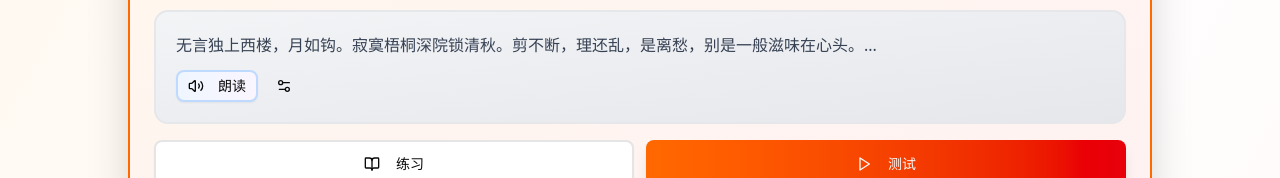
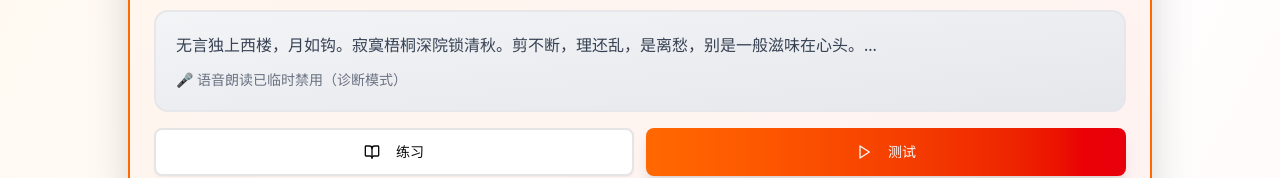
Before and after one commit to penliming0895/poetry-learning-app, a Next.js app: page /daily in a window 1280 px wide. Shown: the part 580-758 px from the top of the page. Built offline with nearby package versions, Linux system fonts and the light colour scheme.

Commit message:
fix: 禁用 VoicePlayer 组件以诊断移动端崩溃问题

```diff
--- a/src/app/daily/page.tsx
+++ b/src/app/daily/page.tsx
@@ -206,8 +206,10 @@
                       <p className="text-base text-gray-700 dark:text-gray-300 leading-relaxed mb-3">
                         {poem.content.substring(0, 50)}...
                       </p>
-                      <div>
-                        <VoicePlayer text={poem.content} />
+                      {/* 临时禁用 VoicePlayer 以诊断问题 */}
+                      {/* <VoicePlayer text={poem.content} /> */}
+                      <div className="text-gray-500 text-sm">
+                        🎤 语音朗读已临时禁用（诊断模式）
                       </div>
                     </div>
 
--- a/src/app/practice/page.tsx
+++ b/src/app/practice/page.tsx
@@ -276,8 +276,9 @@
                       <div className="text-2xl font-extrabold text-gray-900 dark:text-gray-100 animate-fade-in tracking-tight mb-3">
                         {currentPoetry.lines[currentLineIndex]}
                       </div>
-                      <div className="flex justify-center">
-                        <VoicePlayer text={currentPoetry.lines[currentLineIndex]} />
+                      {/* 临时禁用 VoicePlayer 以诊断问题 */}
+                      <div className="text-gray-500 text-sm text-center">
+                        🎤 语音朗读已临时禁用（诊断模式）
                       </div>
                     </div>
                   ) : (
```
